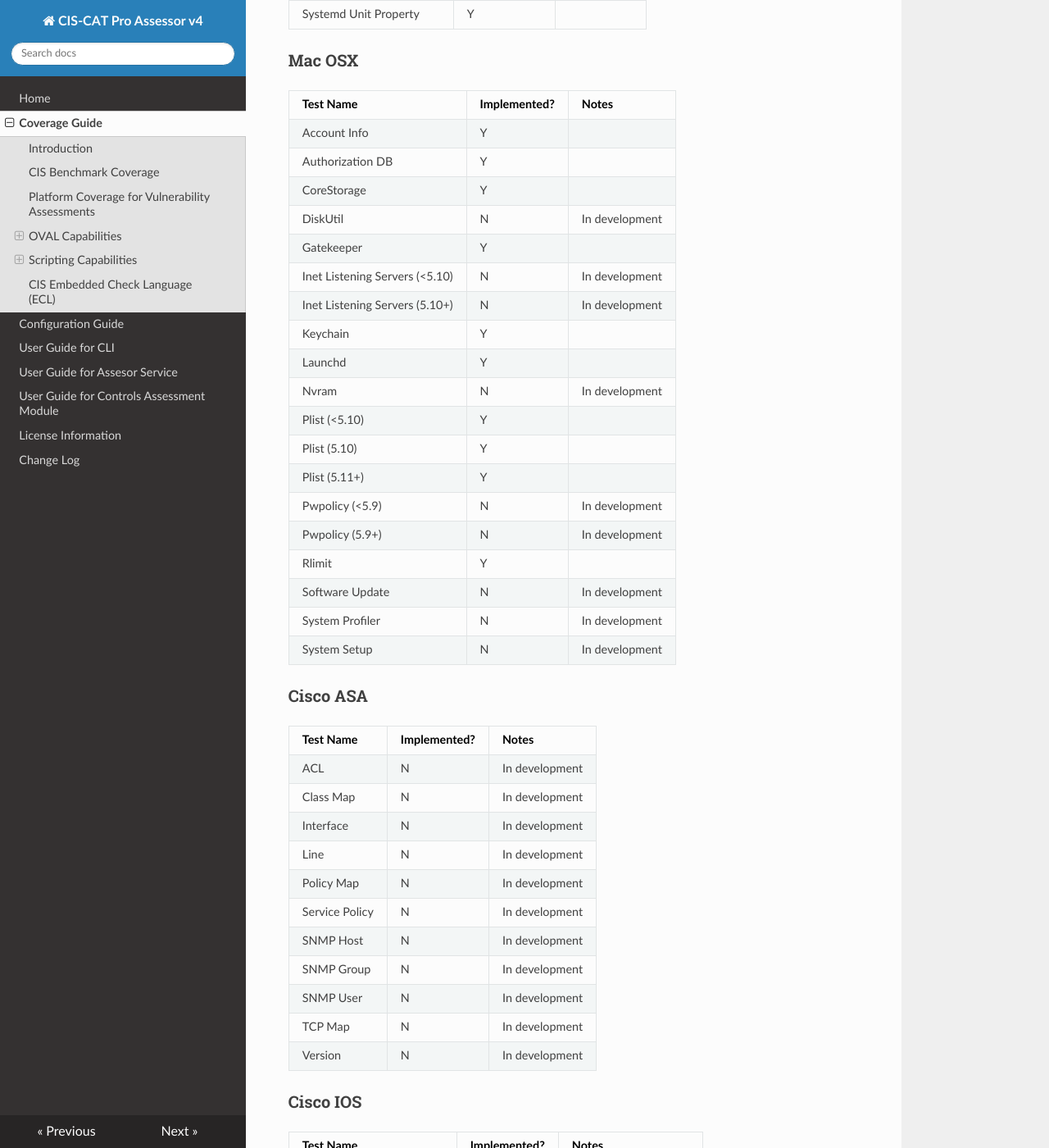
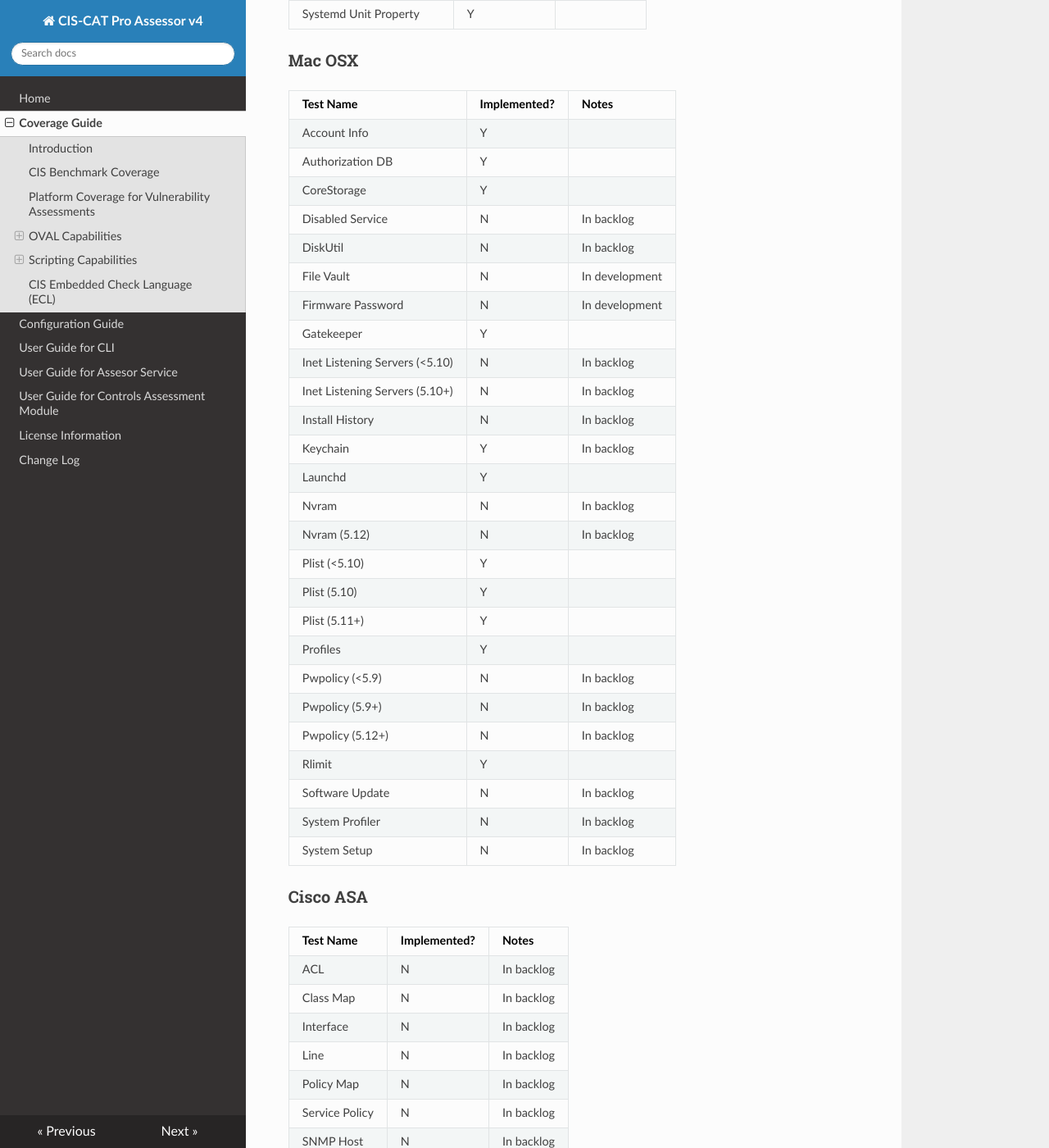
Before and after one commit to CISecurity/CCPA-Docs, an MkDocs documentation site: the page built from docs/Coverage Guide.md, in a window 1280 px wide and 1400 px high, scrolled down 9531 px. Shown: the whole window at 82% size. Built offline with MkDocs 1.6.1, drawn with Linux system fonts in a browser that asks for light colours; nearby versions of some CDN libraries; some of the changed text lies outside the part shown.

Commit message:
Added new Mac tests to coverage guide, including implementation of profiles_test

```diff
--- a/docs/Coverage Guide.md
+++ b/docs/Coverage Guide.md
@@ -281,61 +281,68 @@
 ### Mac OSX ###
 | Test Name                      | Implemented? | Notes |
 |--------------------------------|--------------|-------|
-| Account Info                   | Y | |
-| Authorization DB               | Y | |
-| CoreStorage                    | Y | |
-| DiskUtil                       | N | In development|
+| Account Info                   | Y ||
+| Authorization DB               | Y ||
+| CoreStorage                    | Y ||
+| Disabled Service               | N | In backlog |
+| DiskUtil                       | N | In backlog|
+| File Vault                     | N | In development |
+| Firmware Password              | N | In development |
 | Gatekeeper                     | Y ||
-| Inet Listening Servers (<5.10) | N | In development|
-| Inet Listening Servers (5.10+) | N | In development|
-| Keychain                       | Y | |
+| Inet Listening Servers (<5.10) | N | In backlog|
+| Inet Listening Servers (5.10+) | N | In backlog|
+| Install History                | N | In backlog |
+| Keychain                       | Y | In backlog |
 | Launchd                        | Y ||
-| Nvram                          | N | In development|
+| Nvram                          | N | In backlog |
+| Nvram (5.12)                   | N | In backlog |
 | Plist (<5.10)                  | Y ||
 | Plist (5.10)                   | Y ||
 | Plist (5.11+)                  | Y ||
-| Pwpolicy (<5.9)                | N | In development|
-| Pwpolicy (5.9+)                | N | In development|
+| Profiles                       | Y ||
+| Pwpolicy (<5.9)                | N | In backlog|
+| Pwpolicy (5.9+)                | N | In backlog|
+| Pwpolicy (5.12+)               | N | In backlog
 | Rlimit                         | Y ||
-| Software Update                | N | In development|
-| System Profiler                | N | In development|
-| System Setup                   | N | In development|
+| Software Update                | N | In backlog|
+| System Profiler                | N | In backlog|
+| System Setup                   | N | In backlog|
 
 ### Cisco ASA ###
 | Test Name                | Implemented? | Notes |
 |--------------------------|--------------|-------|
-| ACL | N | In development|
-| Class Map | N | In development|
-| Interface | N | In development|
-| Line | N | In development|
-| Policy Map | N | In development|
-| Service Policy | N | In development|
-| SNMP Host | N | In development|
-| SNMP Group | N | In development|
-| SNMP User | N | In development|
-| TCP Map | N | In development|
-| Version | N | In development|
+| ACL            | N | In backlog|
+| Class Map      | N | In backlog|
+| Interface      | N | In backlog|
+| Line           | N | In backlog|
+| Policy Map     | N | In backlog|
+| Service Policy | N | In backlog|
+| SNMP Host      | N | In backlog|
+| SNMP Group     | N | In backlog|
+| SNMP User      | N | In backlog|
+| TCP Map        | N | In backlog|
+| Version        | N | In backlog|
 
 ### Cisco IOS ###
 | Test Name                | Implemented? | Notes |
 |--------------------------|--------------|-------|
-| ACL | Y | Partial implementation |
-| BGP Neighbor | Y ||
-| Global | Y ||
-| Interface | Y ||
-| Line | Y ||
-| Router | Y ||
+| ACL                          | Y | Partial implementation |
+| BGP Neighbor                 | Y ||
+| Global                       | Y ||
+| Interface                    | Y ||
+| Line                         | Y ||
+| Router                       | Y ||
 | Routing Protocol Auth. Intf. | Y ||
-| Section | Y ||
-| SNMP | Y ||
-| SNMP Community | Y ||
-| SNMP Group | Y ||
-| SNMP Host | Y ||
-| SNMP User | Y ||
-| SNMP View | Y ||
-| Tclsh | Y ||
-| Version (<5.5) | Y ||
-| Version (5.5+) | Y ||
+| Section                      | Y ||
+| SNMP                         | Y ||
+| SNMP Community               | Y ||
+| SNMP Group                   | Y ||
+| SNMP Host                    | Y ||
+| SNMP User                    | Y ||
+| SNMP View                    | Y ||
+| Tclsh                        | Y ||
+| Version (<5.5)               | Y ||
+| Version (5.5+)               | Y ||
 
 ### Microsoft IIS (Extension) ###
 | Test Name                | Implemented? | Notes |
@@ -345,31 +352,33 @@
 | Site Bindings            | Y ||
 | System Web               | Y ||
 | Web Config               | Y ||
+| Appcmd                   | N | In development |
+| Appcmd List Config       | N | In development |
 
 ### VMware ESXi (Extension) ###
-| Test Name                | Implemented? | Notes |
-|--------------------------|--------------|-------|
-| VMHost Acceptance Level | Y |  |
-| VMHost VIB | Y |  |
-| VMHost Module | Y |  |
-| VMHost Coredump | Y |  |
-| VMHost Web Server SSL | Y |  |
-| VMHost Authentication | Y |  |
-| VMHost Account | Y |  |
-| VMHost SNMP | N |  |
-| VMHost Advanced Setting | Y |  |
-| VMHost Service | Y |  |
-| VMHost NTP Server | Y |  |
-| VMHost Lockdown | Y |  |
-| VMHost Firewall Exception | Y |  |
-| VMHost Bus Adapter | Y |  |
+| Test Name                 | Implemented? | Notes |
+|---------------------------|--------------|-------|
+| VMHost Acceptance Level       | Y |  |
+| VMHost VIB                    | Y |  |
+| VMHost Module                 | Y |  |
+| VMHost Coredump               | Y |  |
+| VMHost Web Server SSL         | Y |  |
+| VMHost Authentication         | Y |  |
+| VMHost Account                | Y |  |
+| VMHost SNMP                   | N |  |
+| VMHost Advanced Setting       | Y |  |
+| VMHost Service                | Y |  |
+| VMHost NTP Server             | Y |  |
+| VMHost Lockdown               | Y |  |
+| VMHost Firewall Exception     | Y |  |
+| VMHost Bus Adapter            | Y |  |
 | VMHost iSCSI Host Bus Adapter | N |  |
-| VMHost vSwitch Policy | Y |  |
-| VM Advanced Setting | Y |  |
-| VM Device | Y |  |
-| VM Hard Disk Device | Y |  |
-| VM Resource Config | N |  |
-| Virtual Distributed Switch | Y |  |
+| VMHost vSwitch Policy         | Y |  |
+| VM Advanced Setting           | Y |  |
+| VM Device                     | Y |  |
+| VM Hard Disk Device           | Y |  |
+| VM Resource Config            | N |  |
+| Virtual Distributed Switch    | Y |  |
 | Virtual Distributed Switch Port Group | Y |  |
 
 ### Other ###
```
